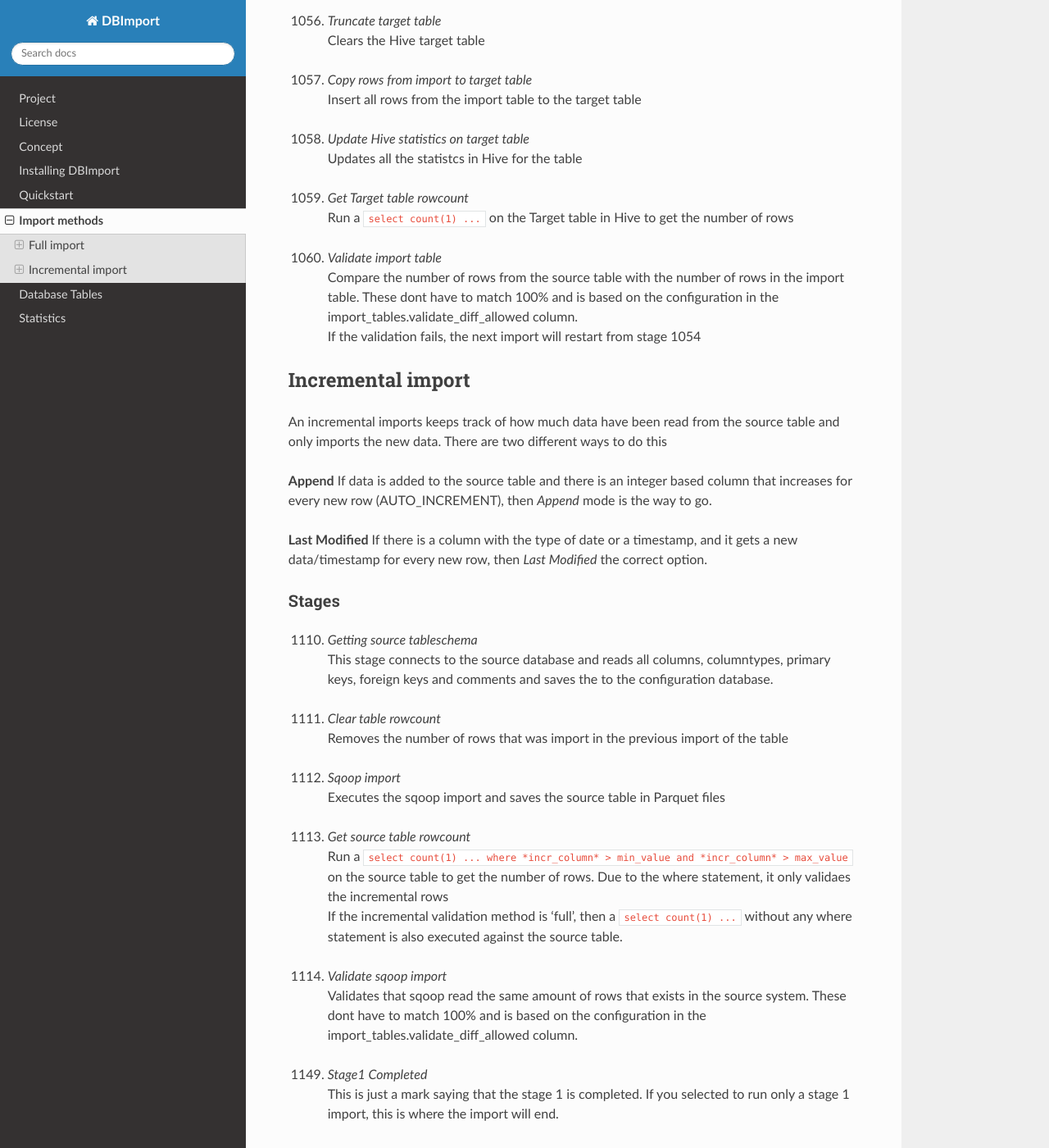
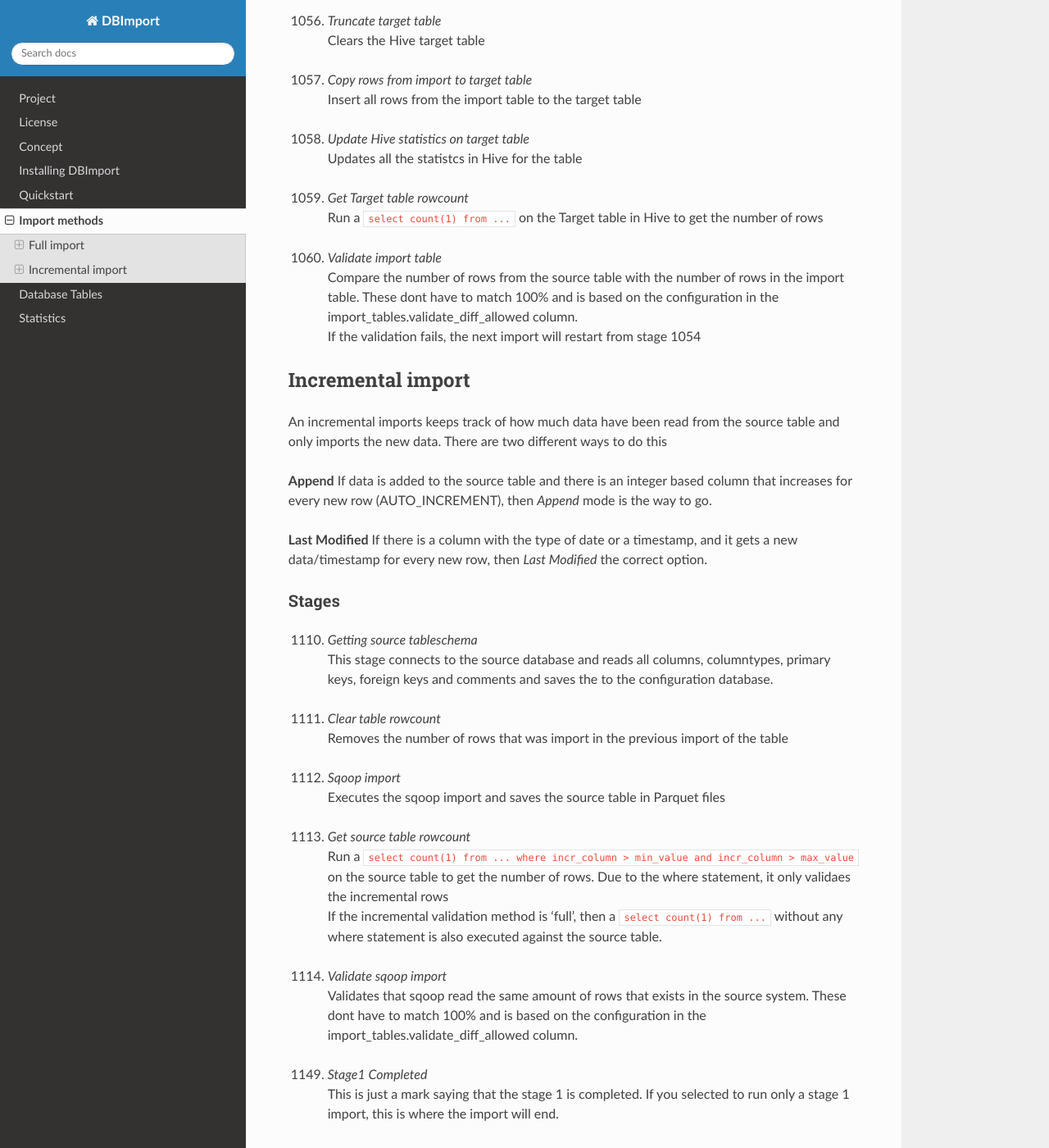
Before and after one commit to Middlecon/DBImport, a Sphinx documentation site: the page built from docs/import_methods.rst, in a window 1280 px wide and 1400 px high, scrolled down 1896 px. Shown: the whole window at 82% size. Built offline with Sphinx 7.4.7 and the Read the Docs theme 2.0.0, drawn with Linux system fonts in a browser that asks for light colours; some of the changed text lies outside the part shown.

Commit message:
Incremental import documentation

```diff
--- a/docs/import_methods.rst
+++ b/docs/import_methods.rst
@@ -21,7 +21,7 @@
   1011. | *Clear table rowcount*
         | Removes the number of rows that was import in the previous import of the table
   1012. | *Get source table rowcount*
-        | Run a ``select count(1) ...`` on the source table to the number of rows
+        | Run a ``select count(1) from ...`` on the source table to the number of rows
   1013. | *Sqoop import*
         | Executes the sqoop import and saves the source table in Parquet files
   1014. | *Validate sqoop import*
@@ -34,7 +34,7 @@
   1051. | *Creating the import table in the staging database*
         | The import table is created. This is an external table based on the Parquet files that sqoop wrote. Any changes on the exiting table compared the the information that was received in the *Getting source tableschema* stage is applied here.
   1052. | *Get Import table rowcount*
-        | Run a ``select count(1) ...`` on the Import table in Hive to get the number of rows
+        | Run a ``select count(1) from ...`` on the Import table in Hive to get the number of rows
   1053. | *Validate import table*
         | Compare the number of rows from the source table with the number of rows in the import table. These dont have to match 100% and is based on the configuration in the import_tables.validate_diff_allowed column.
         | If the validation fails, the next import will restart from stage 1050
@@ -49,7 +49,7 @@
   1058. | *Update Hive statistics on target table*
         | Updates all the statistcs in Hive for the table
   1059. | *Get Target table rowcount*
-        | Run a ``select count(1) ...`` on the Target table in Hive to get the number of rows
+        | Run a ``select count(1) from ...`` on the Target table in Hive to get the number of rows
   1060. | *Validate import table*
         | Compare the number of rows from the source table with the number of rows in the import table. These dont have to match 100% and is based on the configuration in the import_tables.validate_diff_allowed column.
         | If the validation fails, the next import will restart from stage 1054
@@ -77,8 +77,8 @@
   1112. | *Sqoop import*
         | Executes the sqoop import and saves the source table in Parquet files
   1113. | *Get source table rowcount*
-        | Run a ``select count(1) ... where *incr_column* > min_value and *incr_column* > max_value`` on the source table to get the number of rows. Due to the where statement, it only validaes the incremental rows
-        | If the incremental validation method is 'full', then a ``select count(1) ...`` without any where statement is also executed against the source table.
+        | Run a ``select count(1) from ... where incr_column > min_value and incr_column > max_value`` on the source table to get the number of rows. Due to the where statement, it only validaes the incremental rows
+        | If the incremental validation method is 'full', then a ``select count(1) from ...`` without any where statement is also executed against the source table.
   1114. | *Validate sqoop import*
         | Validates that sqoop read the same amount of rows that exists in the source system. These dont have to match 100% and is based on the configuration in the import_tables.validate_diff_allowed column.
   1149. | *Stage1 Completed*
@@ -100,6 +100,6 @@
   1157. | *Update Hive statistics on target table*
         | Updates all the statistcs in Hive for the table
   1158. | *Get Target table rowcount*
-        | If the incremental validation method is 'incr', then a ``select count(1) ... where *incr_column* > min_value and *incr_column* > max_value`` on the target table to get the number of rows. If it is 'full', then a normal ``select count(1) ...`` without any where statement will be executed instead
-  1153. | *Validate import table*
+        | If the incremental validation method is 'incr', then a ``select count(1) from ... where incr_column > min_value and incr_column > max_value`` on the target table to get the number of rows. If it is 'full', then a normal ``select count(1) from ...`` without any where statement will be executed instead
+  1159. | *Validate import table*
         | Compare the number of rows from the source table with the number of rows in the import table based on the min and max values that was used for sqoop. These dont have to match 100% and is based on the configuration in the import_tables.validate_diff_allowed column.
```
